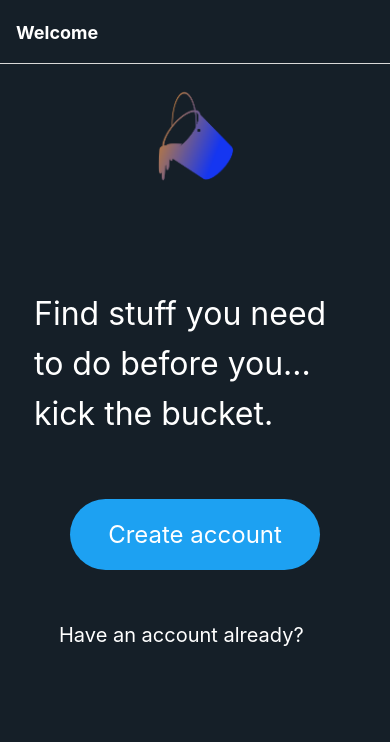
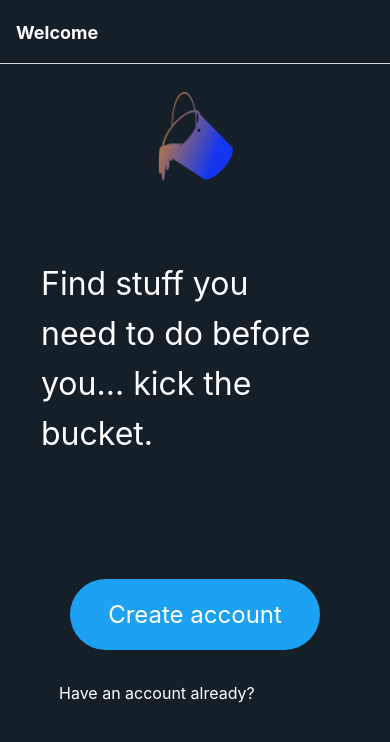
Before and after one commit to paparakri/BucketGoals, a React Native app in the folder BucketListProj/: screen /Splash in a window 390 px wide. Shown: the top 742 px of the page. Built offline with nearby package versions, Linux system fonts and the light colour scheme.

Commit message:
Added Sign Up Page & Minor Tweaks

```diff
--- a/BucketListProj/src/screens/Login.js
+++ b/BucketListProj/src/screens/Login.js
@@ -2,7 +2,8 @@ import React, { useState } from 'react';
 import { Keyboard, TouchableOpacity, TouchableWithoutFeedback, Image, TextInput, Button, View, Text, StyleSheet, StatusBar } from 'react-native';
 
 const Login = ({ navigation }) => {
-  const [text, setText] = useState('');
+  const [user, setUser] = useState('');
+  const [pass, setPass] = useState('');
   const HideKeyboard = ({ children }) => (
     <TouchableWithoutFeedback onPress={() => Keyboard.dismiss()}>
       {children}
@@ -20,18 +21,22 @@ const Login = ({ navigation }) => {
           <View style={styles.username}>
             <TextInput
               placeholder="Username"
+              onChangeText={user => setUser(user)}
+              defaultValue={user}
               placeholderTextColor="rgba(255,255,255,1)"
               secureTextEntry={false}
               style={styles.input}
-            ></TextInput>
+            />
           </View>
           <View style={styles.pass}>
             <TextInput
               placeholder="Password"
+              onChangeText={pass => setPass(pass)}
+              defaultValue={pass}
               placeholderTextColor="rgba(255,255,255,1)"
               secureTextEntry={true}
               style={styles.input}
-            ></TextInput>
+            />
           </View>
           <TouchableOpacity
             onPress={() => navigation.navigate("SignUp")}
--- a/BucketListProj/src/screens/SignUp.js
+++ b/BucketListProj/src/screens/SignUp.js
@@ -1,11 +1,69 @@
-import React from 'react';
-import {View, StatusBar, Text, StyleSheet} from 'react-native';
+import React, { useState } from 'react';
+import {Keyboard, ScrollView, KeyboardAvoidingView, TouchableWithoutFeedback, Image, View, StatusBar, Text, StyleSheet, TextInput} from 'react-native';
 
 const SignUp = ({ navigation }) => {
+  const [mail, setMail] = useState('');
+  const [user, setUser] = useState('');
+  const [pass, setPass] = useState('');
+  const [fullName, setFullName] = useState('');
+  const HideKeyboard = ({ children }) => (
+    <TouchableWithoutFeedback onPress={() => Keyboard.dismiss()}>
+      {children}
+    </TouchableWithoutFeedback>
+  );
+
   return (
-    <View style={styles.rect}>
-      <StatusBar hidden />
-    </View>
+    <HideKeyboard>
+      <KeyboardAvoidingView behavior='position' style={styles.rect}>
+          <StatusBar hidden />
+          <View style={styles.mainColumn}>
+            <Image
+              style={styles.logo}
+              source={require("../img/cover.png")}
+            />
+            <View style={styles.input}>
+              <TextInput
+                placeholder="Full Name"
+                onChangeText={fullName => setFullName(fullName)}
+                defaultValue={fullName}
+                placeholderTextColor="rgba(255,255,255,1)"
+                secureTextEntry={false}
+                style={styles.textInput}
+              />
+            </View>
+            <View style={styles.input}>
+              <TextInput
+                placeholder="Username"
+                onChangeText={user => setUser(user)}
+                defaultValue={user}
+                placeholderTextColor="rgba(255,255,255,1)"
+                secureTextEntry={false}
+                style={styles.textInput}
+              />
+            </View>
+            <View style={styles.input}>
+              <TextInput
+                placeholder="e-Mail"
+                onChangeText={mail => setMail(mail)}
+                defaultValue={mail}
+                placeholderTextColor="rgba(255,255,255,1)"
+                secureTextEntry={false}
+                style={styles.textInput}
+              />
+            </View>
+            <View style={styles.input}>
+              <TextInput
+                placeholder="Password"
+                onChangeText={pass => setPass(pass)}
+                defaultValue={pass}
+                placeholderTextColor="rgba(255,255,255,1)"
+                secureTextEntry={true}
+                style={styles.textInput}
+              />
+            </View>
+          </View>
+      </KeyboardAvoidingView>
+    </HideKeyboard>
   );
 };
 
@@ -14,6 +72,57 @@ const styles = StyleSheet.create({
     flex: 1,
     backgroundColor: "rgba(21,31,40,1)"
   },
+  button: {
+    height: 50,
+    alignSelf:"center",
+    width: 130,
+    backgroundColor: "rgba(29,161,242,1)",
+    borderRadius: 100,
+    justifyContent: "center",
+    marginTop: 60
+  },
+  text2: {
+    color: "rgba(255,255,255,1)",
+    fontSize: 18,
+    alignSelf: "center"
+  },
+  logo: {
+    marginTop: 30,
+    marginBottom: 60,
+    alignSelf: "center",
+    maxWidth: 380,
+    maxHeight: 90
+  },
+  input: {
+    height: 59,
+    marginTop: 15,
+    backgroundColor: "rgba(251,247,247,0.07)",
+    borderRadius: 5,
+    flexDirection: "row"
+  },
+  mainColumn: {
+    marginTop: 33,
+    marginLeft: 31,
+    marginRight: 31
+  },
+  textInput: {
+    height: 40,
+    color: "rgba(255,255,255,1)",
+    flex: 1,
+    marginRight: 11,
+    marginLeft: 11,
+    marginTop: 10
+  },
+  rect2: {
+    height: 39,
+    marginBottom: 45,
+    marginLeft: 28,
+    marginRight: 28,
+    marginTop: 40
+  },
+  placeholders: {
+    color: '#fff'
+  }
 });
 
 export default SignUp;
--- a/BucketListProj/src/screens/SplashScreen.js
+++ b/BucketListProj/src/screens/SplashScreen.js
@@ -45,9 +45,10 @@ const styles = StyleSheet.create({
     fontSize: 32,
     lineHeight: 50,
     textAlign: "left",
-    marginTop: 80,
-    marginLeft: 3,
-    marginRight: 2
+    marginBottom: 20,
+    marginTop: 50,
+    marginLeft: 10,
+    marginRight: 40
   },
   button: {
     height: 71,
@@ -56,7 +57,7 @@ const styles = StyleSheet.create({
     backgroundColor: "rgba(29,161,242,1)",
     borderRadius: 100,
     justifyContent: "center",
-    marginTop: 60
+    marginTop: 100
   },
   text2: {
     color: "rgba(255,255,255,1)",
@@ -76,7 +77,7 @@ const styles = StyleSheet.create({
     marginBottom: 45,
     marginLeft: 28,
     marginRight: 28,
-    marginTop: 40
+    marginTop: 20
   },
   logo: {
     marginTop: 10,
@@ -86,7 +87,7 @@ const styles = StyleSheet.create({
   },
   text3: {
     color: "rgba(255,255,255,1)",
-    fontSize: 20,
+    fontSize: 16,
     marginTop: 13
   }
 });
```
